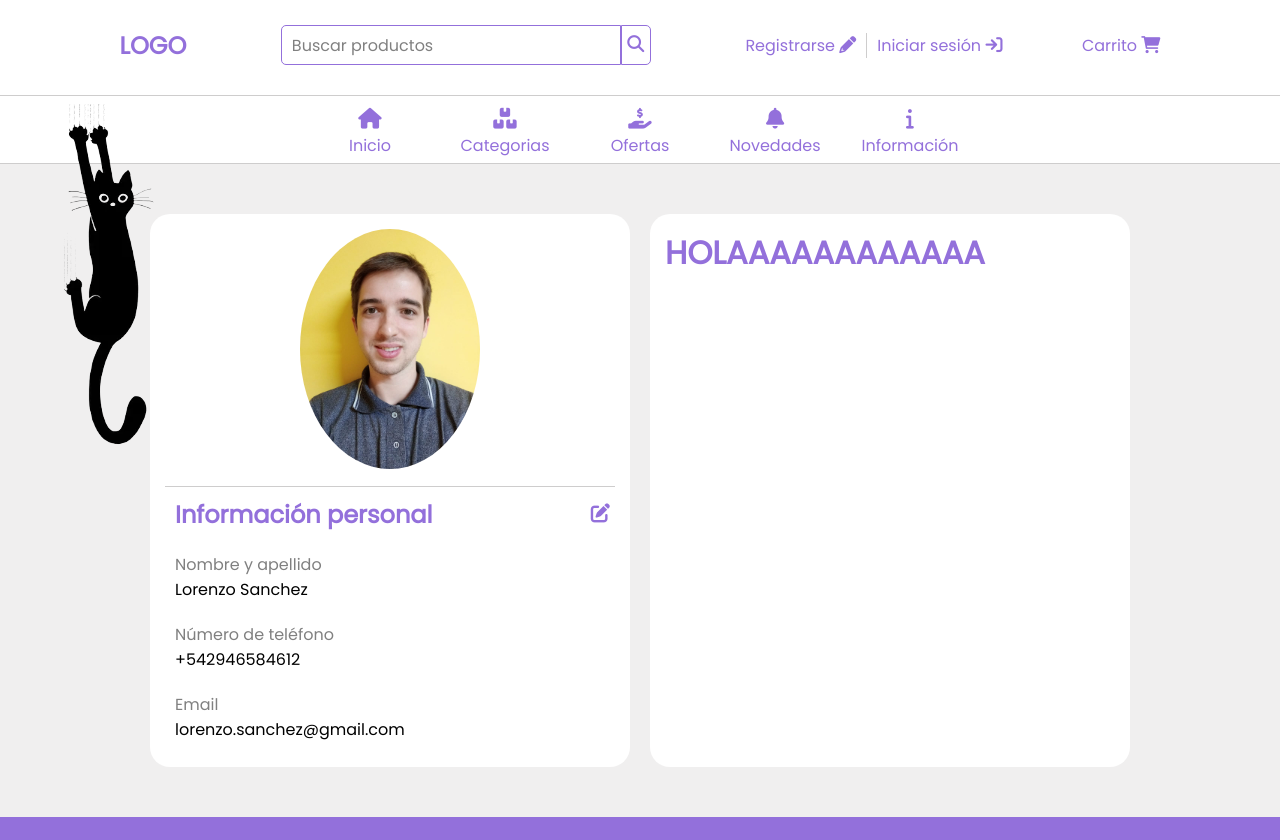
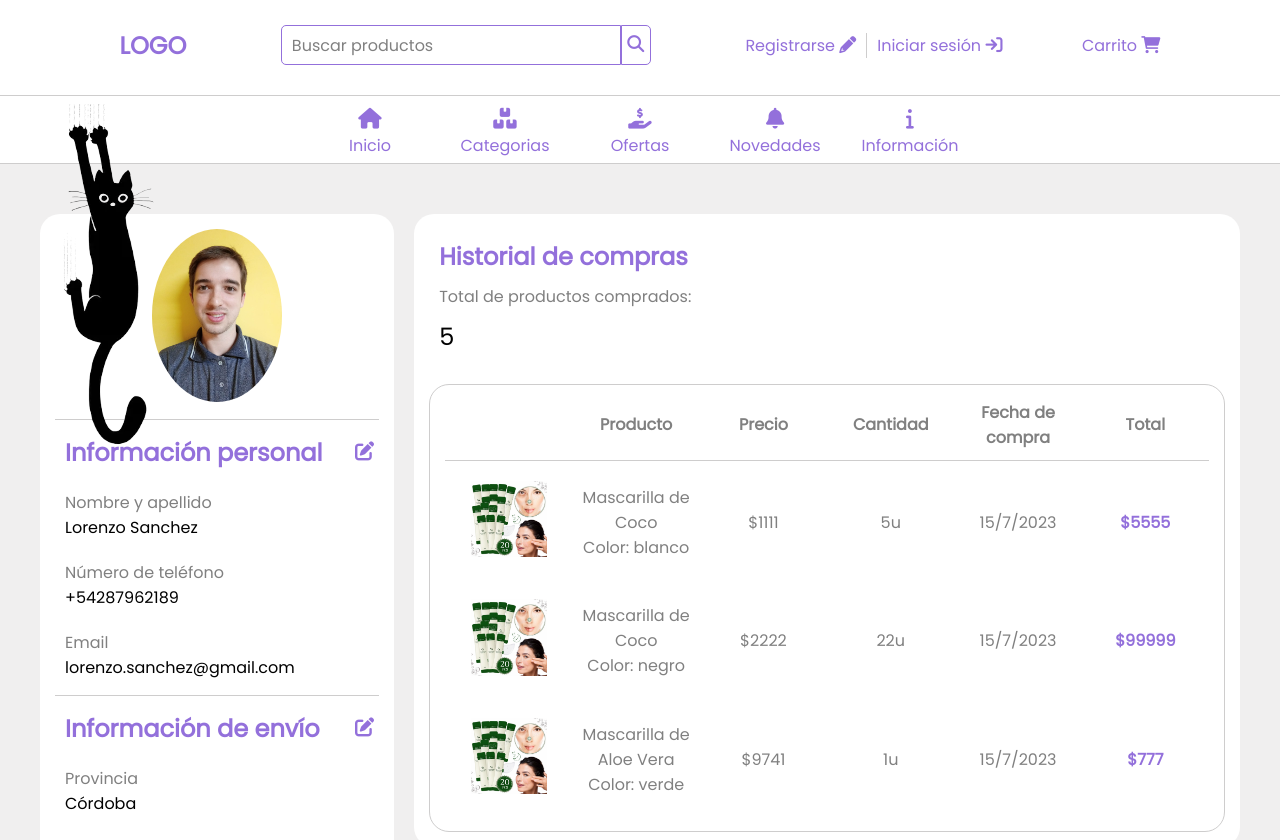
Before and after one commit to lorenzoSanchez97/ShowRoom, a React (Vite) app in the folder ShowRoom-FrontEnd/: page /profile in a window 1280 px wide. Shown: the top 840 px of the page. Built offline with nearby package versions, Linux system fonts and the light colour scheme.

Commit message:
Agrego historial de compras

```diff
--- a/ShowRoom-FrontEnd/src/components/Cart/cart.css
+++ b/ShowRoom-FrontEnd/src/components/Cart/cart.css
@@ -14,7 +14,6 @@
     margin-bottom: 40px;
 }
 
-.table-container,
 .resumen {
     background-color: white;
     padding: 15px;
@@ -22,50 +21,9 @@
     border: 1px solid var(--bordes);
 }
 
-.table-container {
-    width: 70%;
-}
-
 .resumen {
     width: 30%;
     height: fit-content;
-}
-
-table {
-    width: 100%;
-    table-layout: fixed;
-    border-collapse: collapse;
-}
-
-thead tr {
-    border-bottom: 1px solid var(--bordes);
-}
-
-thead tr th {
-    color: var(--color3);
-    padding-bottom: 10px;
-}
-
-tr {
-    text-align: center;
-}
-
-td {
-    color: var(--color3);
-    padding-bottom: 15px;
-}
-
-td img {
-    max-width: 50%;
-}
-
-tbody tr:first-child td {
-    padding-top: 15px;
-}
-
-.total-producto {
-    color: var(--verde);
-    font-weight: 600;
 }
 
 .resumen-info-container,
--- a/ShowRoom-FrontEnd/src/components/Form/form.css
+++ b/ShowRoom-FrontEnd/src/components/Form/form.css
@@ -15,6 +15,7 @@
 .form-main-container form {
     display: flex;
     flex-direction: column;
+    gap: 7px;
 }
 
 .form-main-container form input {
@@ -26,6 +27,8 @@
     font-size: 1rem;
     color: var(--color3);
     margin-bottom: 10px;
+    box-shadow: 3px 3px 3px 1px rgba(184, 183, 183, 0.37);
+
 }
 
 .form-main-container form input:focus {
@@ -35,7 +38,6 @@
 .form-main-container form label {
     color: var(--color3);
     font-size: 0.9rem;
-    margin-bottom: 3px;
 }
 
 .form-button {
--- a/ShowRoom-FrontEnd/src/components/Header/header.css
+++ b/ShowRoom-FrontEnd/src/components/Header/header.css
@@ -152,6 +152,7 @@ ul.nav-bar-list {
 }
 
 .nav-bar-element-container:hover {
+    transition: all 300ms;
     border-bottom: 3px solid var(--verde);
     cursor: pointer;
 }
--- /dev/null
+++ b/ShowRoom-FrontEnd/src/components/InfoBox/InfoBox.jsx
@@ -0,0 +1,22 @@
+import React from 'react'
+import "./infoBox.css"
+
+export default function InfoBox({ title, subtitles, data }) {
+    return (
+
+        <div className="info-box-main-container">
+            <div className="info-title-and-button">
+                <h2 className="data-title">{title}</h2>
+                <button><i className="fa-solid fa-pen-to-square"></i></button>
+            </div>
+            {subtitles.map((element, index) => {
+                return (<React.Fragment key={index}>
+                    <div className="info-item-container">
+                        <p className="info-subtitle">{element}</p>
+                        <p>{data[index]}</p>
+                    </div>
+                </React.Fragment>)
+            })}
+        </div >
+    )
+}
--- /dev/null
+++ b/ShowRoom-FrontEnd/src/components/InfoBox/infoBox.css
@@ -0,0 +1,47 @@
+.info-box-main-container {
+    padding: 5px 0 5px 0;
+    border-top: 1px solid var(--bordes);
+    background-color: white;
+}
+
+.data-title {
+    margin: 10px;
+}
+
+.info-subtitle {
+    color: var(--color3);
+}
+
+.info-item-container {
+    padding: 10px;
+}
+
+.info-item-container:hover {
+    background-color: rgb(241, 240, 240);
+    border-radius: 10px;
+}
+
+.info-item-container p:not(.info-subtitle) {
+    color: black;
+}
+
+.info-title-and-button {
+    display: flex;
+    justify-content: space-between;
+    align-items: center;
+}
+
+.info-title-and-button button {
+    background: none;
+    border: none;
+    height: fit-content;
+    padding: 5px;
+}
+
+.info-title-and-button button i {
+    font-size: 1.2rem;
+}
+
+.info-title-and-button button:hover {
+    cursor: pointer;
+}
--- /dev/null
+++ b/ShowRoom-FrontEnd/src/components/Tabla/Tabla.jsx
@@ -0,0 +1,50 @@
+import React from 'react'
+import "./tabla.css"
+
+export default function Tabla({ historial }) {
+    return (
+        <section className="table-container">
+            <table>
+                <thead>
+                    <tr>
+                        <th></th>
+                        <th>Producto</th>
+                        <th>Precio</th>
+                        <th>Cantidad</th>
+                        {historial ? <th>Fecha de compra</th> : null}
+                        <th>Total</th>
+                    </tr>
+                </thead>
+                <tbody>
+                    <tr className='table-row-product'>
+                        <td><img src="/images/mascarilla.png" alt="" /> </td>
+                        <td>Mascarilla de Coco <br />
+                            Color: blanco</td>
+                        <td>$1111</td>
+                        <td>5u</td>
+                        {historial ? <td>15/7/2023</td> : null}
+                        <td className="total-producto">$5555</td>
+                    </tr>
+                    <tr className='table-row-product'>
+                        <td><img src="/images/mascarilla.png" alt="" /></td>
+                        <td>Mascarilla de Coco <br />
+                            Color: negro</td>
+                        <td>$2222</td>
+                        <td>22u</td>
+                        {historial ? <td>15/7/2023</td> : null}
+                        <td className="total-producto">$99999</td>
+                    </tr>
+                    <tr className='table-row-product'>
+                        <td><img src="/images/mascarilla.png" alt="" /></td>
+                        <td>Mascarilla de Aloe Vera <br />
+                            Color: verde</td>
+                        <td>$9741</td>
+                        <td>1u</td>
+                        {historial ? <td>15/7/2023</td> : null}
+                        <td className="total-producto">$777</td>
+                    </tr>
+                </tbody>
+            </table>
+        </section>
+    )
+}
--- /dev/null
+++ b/ShowRoom-FrontEnd/src/components/Tabla/tabla.css
@@ -0,0 +1,49 @@
+.table-container {
+    background-color: white;
+    padding: 15px;
+    border-radius: 20px;
+    border: 1px solid var(--bordes);
+    height: fit-content;
+    width: 100%;
+}
+
+table {
+    width: 100%;
+    table-layout: fixed;
+    border-collapse: collapse;
+}
+
+thead tr {
+    border-bottom: 1px solid var(--bordes);
+}
+
+thead tr th {
+    color: var(--color3);
+    padding-bottom: 10px;
+}
+
+tr.table-row-product {
+    text-align: center;
+}
+
+tr.table-row-product:hover {
+background-color: var(--clarito);
+}
+
+td {
+    color: var(--color3);
+    padding-bottom: 15px;
+}
+
+td img {
+    max-width: 60%;
+}
+
+tbody tr td {
+    padding-top: 20px;
+}
+
+.total-producto {
+    color: var(--verde);
+    font-weight: 600;
+}
--- a/ShowRoom-FrontEnd/src/components/UserProfile/UserProfile.jsx
+++ b/ShowRoom-FrontEnd/src/components/UserProfile/UserProfile.jsx
@@ -1,36 +1,35 @@
 import React from "react";
 import "./userProfile.css";
+import InfoBox from "../InfoBox/InfoBox";
+import Tabla from "../Tabla/Tabla";
 
 export default function UserProfile() {
   return (
     <>
       <main className="user-profile-main-container">
-        <div className="user-personal-info-container">
+        <section className="user-personal-info-container">
           <div className="user-image-container">
             <img src="/images/profile-image.jpeg" alt="" />
           </div>
-          <div className="user-data-container">
-            <div className="user-info-title-and-button">
-              <h2 className="user-data-title">Información personal</h2>
-              <button><i class="fa-solid fa-pen-to-square"></i></button>
-            </div>
-            <div className="user-info-item-container">
-              <p className="user-info-subtitle">Nombre y apellido</p>
-              <p>Lorenzo Sanchez</p>
-            </div>
-            <div className="user-info-item-container">
-              <p className="user-info-subtitle">Número de teléfono</p>
-              <p>+542946584612</p>
-            </div>
-            <div className="user-info-item-container">
-              <p className="user-info-subtitle">Email</p>
-              <p>lorenzo.sanchez@gmail.com</p>
-            </div>
-          </div>
+          <InfoBox
+            title="Información personal"
+            subtitles={["Nombre y apellido", "Número de teléfono", "Email"]}
+            data={["Lorenzo Sanchez", "+54287962189", "lorenzo.sanchez@gmail.com"]} />
+          <InfoBox
+            title="Información de envío"
+            subtitles={["Provincia", "Ciudad", "Código postal", "Dirección"]}
+            data={["Córdoba", "Rio Cuarto", "6587", "Tosco 123"]} />
+        </section>
+        <section className="historial-compras">
+        <div className="historial-header">
+        <h1>Historial de compras</h1>
+        <p>Total de productos comprados:</p>
+        <p className="cantidad-total-productos">5</p>
         </div>
-        <div className="datos-envio-container">
-          <h1>HOLAAAAAAAAAAAA</h1>
-        </div>
+        <Tabla
+        historial={true}
+        />
+        </section>
       </main>
     </>
   );
--- a/ShowRoom-FrontEnd/src/components/UserProfile/userProfile.css
+++ b/ShowRoom-FrontEnd/src/components/UserProfile/userProfile.css
@@ -1,27 +1,25 @@
 .user-profile-main-container {
     max-width: 1200px;
+    max-height: 841px;
     display: flex;
     flex-direction: row;
     justify-content: center;
     gap: 20px;
 }
 
-.datos-envio-container,
 .user-personal-info-container {
-    width: 40%;
+    width: 30%;
     padding: 15px;
     border-radius: 20px;
 }
 
-.user-personal-info-container,
-.datos-envio-container {
+.user-personal-info-container {
     background-color: white;
 
 }
 
 .user-image-container {
     text-align: center;
-    border-bottom: 1px solid var(--bordes);
     padding-bottom: 10px;
 }
 
@@ -29,44 +27,29 @@
     width: 40%;
     border-radius: 50%;
 }
-.user-data-title {
+
+.historial-compras {
+    display: flex;
+    flex-direction: column;
+    width: 70%;
+    height: fit-content;
+    gap: 20px;
+    padding: 15px;
+    background-color: white;
+    border-radius: 20px;
+}
+
+.historial-header h1 {
     margin: 10px;
 }
 
-.user-info-subtitle {
+.historial-header p:not(.cantidad-total-productos) {
+    margin: 10px;
     color: var(--color3);
 }
 
-.user-info-item-container {
-    padding: 10px;
+.cantidad-total-productos {
+    color:black;
+    font-size: 1.5rem;
+    margin: 10px;
 }
-
-.user-info-item-container:hover {
-    background-color: rgb(241, 240, 240);
-    border-radius: 10px;
-}
-
-.user-info-item-container p:not(.user-info-subtitle) {
-    color: black;
-}
-
-.user-info-title-and-button {
-    display: flex;
-    justify-content: space-between;
-    align-items: center;
-}
-
-.user-info-title-and-button button {
-    background: none;
-    border: none;
-    height: fit-content;
-    padding: 5px;
-}
-
-.user-info-title-and-button button i {
-    font-size: 1.2rem;
-}
-
-.user-info-title-and-button button:hover {
-    cursor: pointer;
-}
```
Also changed, not shown: ShowRoom-FrontEnd/src/components/Cart/Cart.jsx (+2 -39 lines).
